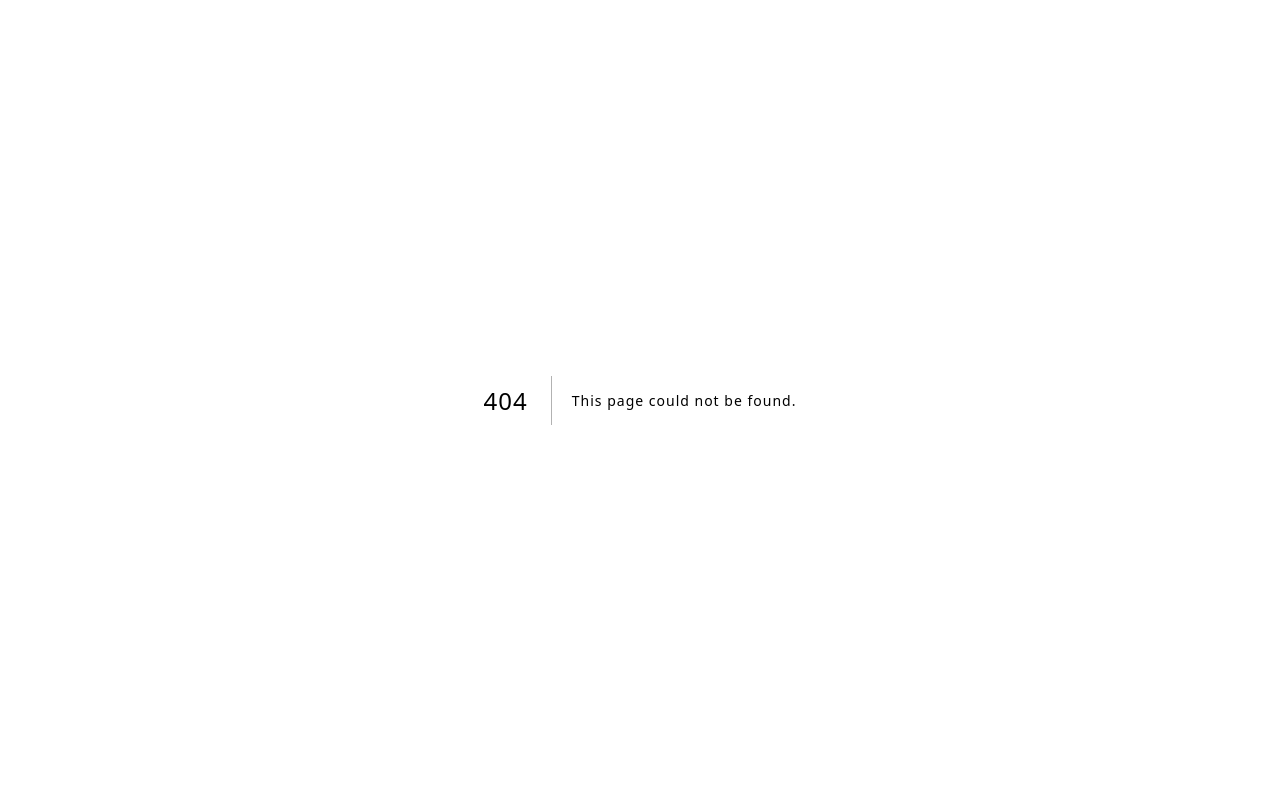
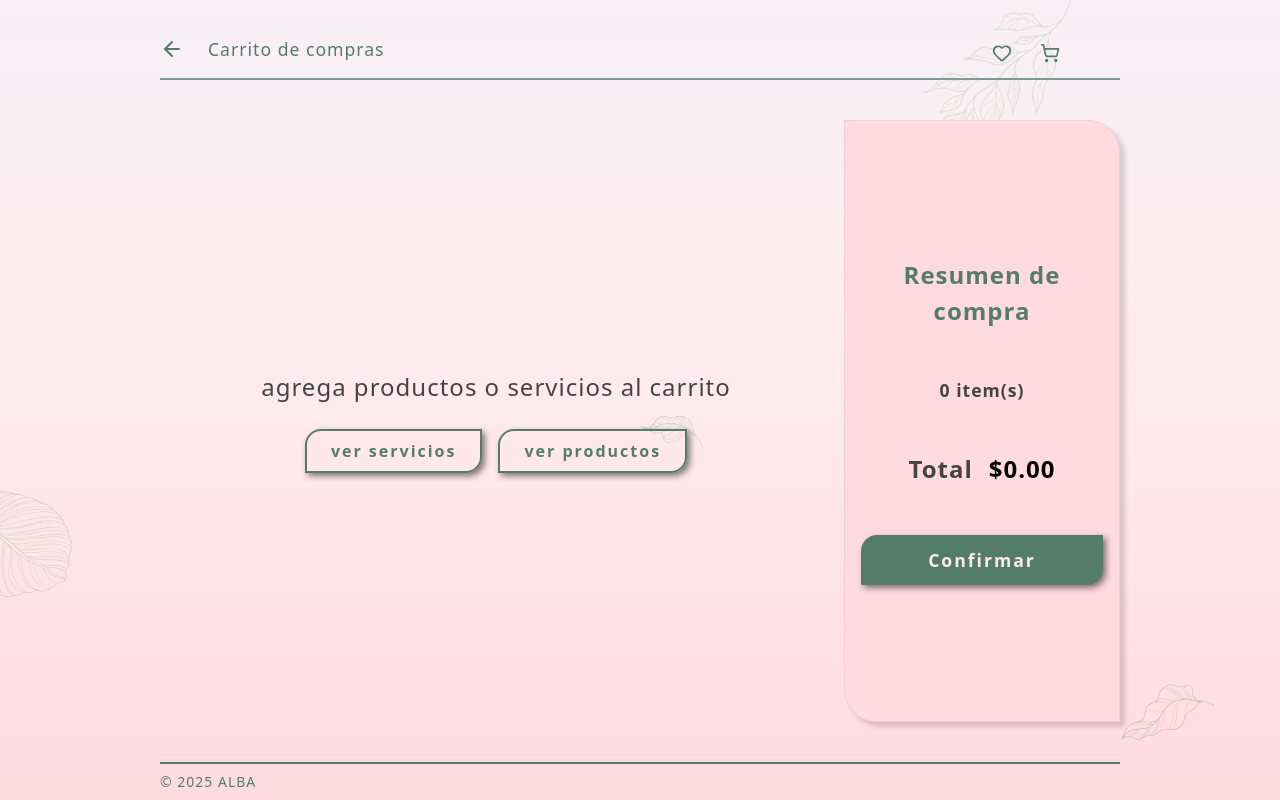
Before and after one commit to jonatanjmissora/nextjs-alba, a Next.js app: page /cart in a window 1280 px wide. Before the commit this address had no page. Built offline with nearby package versions, Linux system fonts and the light colour scheme.

Commit message:
cart y favorites

```diff
--- a/src/_components/layout/card.tsx
+++ b/src/_components/layout/card.tsx
@@ -22,7 +22,7 @@ export default function Card({
 			key={element.id}
 			className={`w-full sm:w-[220px] 2xl:w-[295px] flex flex-col gap-5 p-4 2xl:p-6 ${type === "shop" ? "bg-[var(--primary-pink)]" : "bg-[var(--background-one)]"} rounded-tr-4xl rounded-bl-4xl shadow-[5px_5px_5px_0_rgba(0,0,0,0.15)] group border border-[#d685922a]`}
 		>
-			<div className="relative shadow-[5px_5px_5px_0_rgba(0,0,0,0.25)] overflow-hidden rounded-tr-4xl rounded-bl-4xl w-full h-[280px] 2xl:h-[500px]">
+			<div className="relative shadow-[5px_5px_5px_0_rgba(0,0,0,0.25)] overflow-hidden rounded-tr-4xl rounded-bl-4xl w-full h-[280px] 2xl:h-[480px]">
 				<Image
 					src={element.image}
 					alt={element.title}
--- /dev/null
+++ b/src/app/(pages)/cart/cart-card.tsx
@@ -0,0 +1,94 @@
+"use client"
+
+import Image from "next/image"
+import Link from "next/link"
+import { CartCount } from "./cart-count"
+import HeartIconContainer from "@/_components/layout/heart-icon-container"
+import { Trash2Icon } from "lucide-react"
+import { Service } from "@/_lib/services"
+import { Product } from "@/_lib/products"
+import { useStore } from "@/_lib/store"
+
+export default function CartCard({
+	element,
+	type,
+	from,
+}: {
+	element: Service | Product
+	type: "shop" | "service" | "favorites" | "cart"
+	from: "shop" | "services" | "favorites" | "cart"
+}) {
+	const { cartStore, setCartStore } = useStore()
+
+	const cartItem = cartStore.find(cart => cart.id === element.id)
+	const subTotal = element.price * (cartItem?.quantity || 1)
+
+	const handleClick = () => {
+		setCartStore(cartStore.filter(cart => cart.id !== element.id))
+	}
+
+	return (
+		<li
+			key={element.id}
+			className={`w-full flex flex-col sm:flex-row gap-5 p-4 2xl:p-6 bg-[var(--background-three)] sm:bg-[var(--background-two)] rounded-tr-4xl rounded-bl-4xl shadow-[5px_5px_5px_0_rgba(0,0,0,0.15)] group border border-[#d685922a]`}
+		>
+			<div className="relative shadow-[5px_5px_5px_0_rgba(0,0,0,0.25)] overflow-hidden rounded-tr-4xl rounded-bl-4xl w-full sm:w-[150px] 2xl:w-[200px] h-[150px] sm:h-[100px] 2xl:h-[150px]">
+				<Image
+					src={element.image}
+					alt={element.title}
+					quality={100}
+					fill
+					style={{
+						objectFit: "cover",
+					}}
+					className={`group-hover:scale-120 transition-all duration-800`}
+				/>
+			</div>
+
+			<div className="flex-1 flex flex-col justify-center gap-0 mr-0 sm:mr-10">
+				<div className="flex flex-col sm:flex-row justify-between items-start sm:items-center">
+					<Link
+						href={`/${type}/${element.id}?from=${from}`}
+						className="subtitle font-semibold text-[var(--primary-green)]"
+					>
+						{element.title}
+					</Link>
+					<div className="flex justify-between items-center ">
+						<span className="text-xl 2xl:text-2xl font-semibold">
+							${element.price}
+						</span>
+					</div>
+				</div>
+
+				<div className="flex justify-between items-center">
+					<span className="header">
+						{element.id[0] === "s" ? "servicio" : "producto"}
+					</span>
+					<CartCount element={element} />
+				</div>
+
+				<div className="flex justify-between items-center sm:items-end mt-auto">
+					<div className="flex gap-4 sm:gap-12 items-center p-3 sm:py-0 sm:px-6">
+						<HeartIconContainer id={element.id} />
+						<button
+							type="button"
+							onClick={handleClick}
+							className="cursor-pointer"
+						>
+							<Trash2Icon
+								color="var(--primary-green)"
+								className={`icon size-6`}
+							/>
+						</button>
+					</div>
+					<div className="flex justify-center items-end gap-6">
+						<span className="text-xl 2xl:text-2xl font-semibold">subtotal</span>
+						<span className="text-xl 2xl:text-2xl font-bold text-black">
+							${subTotal.toFixed(2)}
+						</span>
+					</div>
+				</div>
+			</div>
+		</li>
+	)
+}
--- /dev/null
+++ b/src/app/(pages)/cart/cart-checkout.tsx
@@ -0,0 +1,44 @@
+import { productsData } from "@/_lib/products"
+import { servicesData } from "@/_lib/services"
+import { useStore } from "@/_lib/store"
+
+export default function CartCheckout() {
+	const { cartStore } = useStore()
+	const sevices = servicesData
+	const products = productsData
+	const servicesCart = cartStore.filter(cart => cart.id[0] === "s")
+	const productsCart = cartStore.filter(cart => cart.id[0] === "p")
+	const cart = [...servicesCart, ...productsCart]
+
+	const total = cart.reduce(
+		(total, element) =>
+			total +
+			Number(
+				element.quantity *
+					(sevices.find(service => service.id === element.id)?.price ||
+						products.find(product => product.id === element.id)?.price ||
+						0)
+			),
+		0
+	)
+
+	return (
+		<div className="flex-1 max-h-[80dvh] 2xl:max-h-[75dvh] flex flex-col justify-center items-center gap-12 flex-wrap p-4 py-8 2xl:p-6 my-10 2xl:my-20 border rounded-tr-4xl rounded-bl-4xl shadow-[5px_5px_5px_0_rgba(0,0,0,0.15)] bg-[var(--background-three)] border-[#d685922a]">
+			<h2 className="subtitle font-semibold text-[var(--primary-green)] text-center w-full">
+				Resumen de compra
+			</h2>
+			<p className="text-center w-full header font-semibold">
+				{cartStore.length} item(s)
+			</p>
+			<div className="flex justify-center gap-4 items-center">
+				<span className="subtitle font-semibold">Total</span>
+				<span className="subtitle font-bold text-black">
+					${total.toFixed(2)}
+				</span>
+			</div>
+			<button className="w-full cta-button header font-semibold py-3">
+				Confirmar
+			</button>
+		</div>
+	)
+}
--- /dev/null
+++ b/src/app/(pages)/cart/cart-count.tsx
@@ -0,0 +1,61 @@
+"use client"
+
+import { Service } from "@/_lib/services"
+import { useState } from "react"
+import { Product } from "@/_lib/products"
+import { MinusCircle, PlusCircle } from "lucide-react"
+import { useStore } from "@/_lib/store"
+
+const elementQuantityFn = (
+	element: Service | Product,
+	cartStore: { id: string; quantity: number }[]
+) => {
+	return cartStore.find(cart => cart.id === element.id)?.quantity || 1
+}
+
+export const CartCount = ({ element }: { element: Service | Product }) => {
+	const { cartStore, setCartStore } = useStore()
+	const [count, setCount] = useState<number>(
+		elementQuantityFn(element, cartStore)
+	)
+
+	const handlePlus = () => {
+		setCount(count + 1)
+		setCartStore(
+			cartStore.map(cart =>
+				cart.id === element.id ? { ...cart, quantity: cart.quantity + 1 } : cart
+			)
+		)
+	}
+
+	const handleMinus = () => {
+		if (count > 1) {
+			setCount(count - 1)
+			setCartStore(
+				cartStore.map(cart =>
+					cart.id === element.id
+						? { ...cart, quantity: cart.quantity - 1 }
+						: cart
+				)
+			)
+		}
+	}
+
+	return (
+		<div className="flex justify-end gap-2 mr-2">
+			<button onClick={handleMinus} type="button">
+				<MinusCircle
+					color="var(--primary-green)"
+					className="size-5 sm:size-4 2xl:size-6 icon cursor-pointer"
+				/>
+			</button>
+			<span className="header">{count}</span>
+			<button onClick={handlePlus} type="button">
+				<PlusCircle
+					color="var(--primary-green)"
+					className="size-5 sm:size-4 2xl:size-6 icon cursor-pointer"
+				/>
+			</button>
+		</div>
+	)
+}
--- /dev/null
+++ b/src/app/(pages)/cart/page.tsx
@@ -0,0 +1,74 @@
+"use client"
+
+import SinglePageFooter from "@/_components/layout/single-page-footer"
+import SinglePageHeader from "@/_components/layout/single-page-header"
+import SinglePageLeaf from "@/_components/layout/single-page-leaf"
+import { useStore } from "@/_lib/store"
+import { servicesData } from "@/_lib/services"
+import { productsData } from "@/_lib/products"
+import CartCard from "./cart-card"
+import CartCheckout from "./cart-checkout"
+import NoCard from "@/_components/layout/no-card"
+import Link from "next/link"
+
+export default function CartPage() {
+	const { cartStore } = useStore()
+
+	return (
+		<div className="w-full min-h-screen px-6 sm:px-[var(--sm-layout-padding)] 2xl:px-[var(--2xl-layout-padding)] flex flex-col relative">
+			<SinglePageHeader text="Carrito de compras" href="services" />
+
+			<CartBody cart={cartStore} />
+
+			<SinglePageFooter />
+
+			<SinglePageLeaf />
+		</div>
+	)
+}
+
+const CartBody = ({ cart }: { cart: { id: string; quantity: number }[] }) => {
+	const services = servicesData
+	const products = productsData
+
+	const servicesCart = services.filter(service =>
+		cart.find(cart => cart.id === service.id)
+	)
+	const productsCart = products.filter(product =>
+		cart.find(cart => cart.id === product.id)
+	)
+
+	return (
+		<div className="w-full flex-1 flex flex-col sm:flex-row gap-3 2xl:gap-4">
+			{cart.length === 0 ? (
+				<NoCard text="al carrito" />
+			) : (
+				<ul className="w-full sm:w-[70%] flex flex-col justify-start gap-3 2xl:gap-4 flex-wrap py-10 2xl:py-20">
+					{servicesCart.map(service => (
+						<CartCard
+							key={service.id}
+							element={service}
+							type="service"
+							from="cart"
+						/>
+					))}
+					{productsCart.map(product => (
+						<CartCard
+							key={product.id}
+							element={product}
+							type="shop"
+							from="cart"
+						/>
+					))}
+					<Link
+						href="/#services"
+						className="text text-[var(--primary-green)] cursor-pointer ml-auto"
+					>
+						agregar mas +
+					</Link>
+				</ul>
+			)}
+			<CartCheckout />
+		</div>
+	)
+}
--- /dev/null
+++ b/src/app/(pages)/favorites/page.tsx
@@ -0,0 +1,65 @@
+"use client"
+
+import SinglePageFooter from "@/_components/layout/single-page-footer"
+import SinglePageHeader from "@/_components/layout/single-page-header"
+import SinglePageLeaf from "@/_components/layout/single-page-leaf"
+import { servicesData } from "@/_lib/services"
+import Card from "@/_components/layout/card"
+import { productsData } from "@/_lib/products"
+import { useStore } from "@/_lib/store"
+import NoCard from "@/_components/layout/no-card"
+
+export default function FavoritesPage() {
+	const { favoritesStore } = useStore()
+
+	return (
+		<div className="w-full min-h-screen px-6 sm:px-[var(--sm-layout-padding)] 2xl:px-[var(--2xl-layout-padding)] flex flex-col relative">
+			<SinglePageHeader text="Favoritos" href="services" />
+
+			<FavoritesBody favorites={favoritesStore} />
+
+			<SinglePageFooter />
+
+			<SinglePageLeaf />
+		</div>
+	)
+}
+
+const FavoritesBody = ({ favorites }: { favorites: string[] }) => {
+	const services = servicesData
+	const products = productsData
+
+	const servicesFavorites = services.filter(service =>
+		favorites.includes(service.id)
+	)
+	const productsFavorites = products.filter(product =>
+		favorites.includes(product.id)
+	)
+
+	return (
+		<div className="w-full flex-1 flex justify-between items-center">
+			{favorites.length === 0 ? (
+				<NoCard text="a favoritos" />
+			) : (
+				<ul className="w-full flex justify-start items-start gap-11 2xl:gap-18 flex-wrap py-5 2xl:py-10">
+					{servicesFavorites.map(service => (
+						<Card
+							key={service.id}
+							type={"service"}
+							element={service}
+							from="favorites"
+						/>
+					))}
+					{productsFavorites.map(product => (
+						<Card
+							key={product.id}
+							type={"shop"}
+							element={product}
+							from="favorites"
+						/>
+					))}
+				</ul>
+			)}
+		</div>
+	)
+}
```
